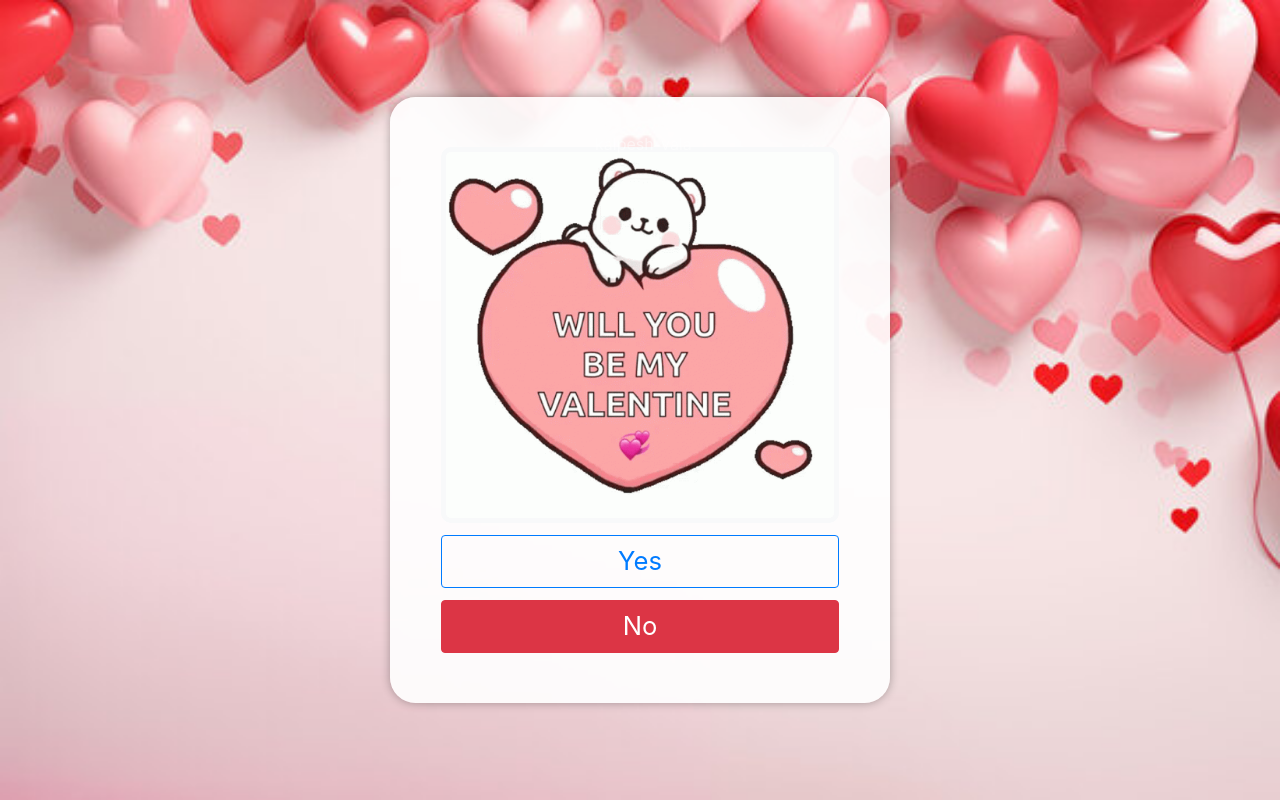
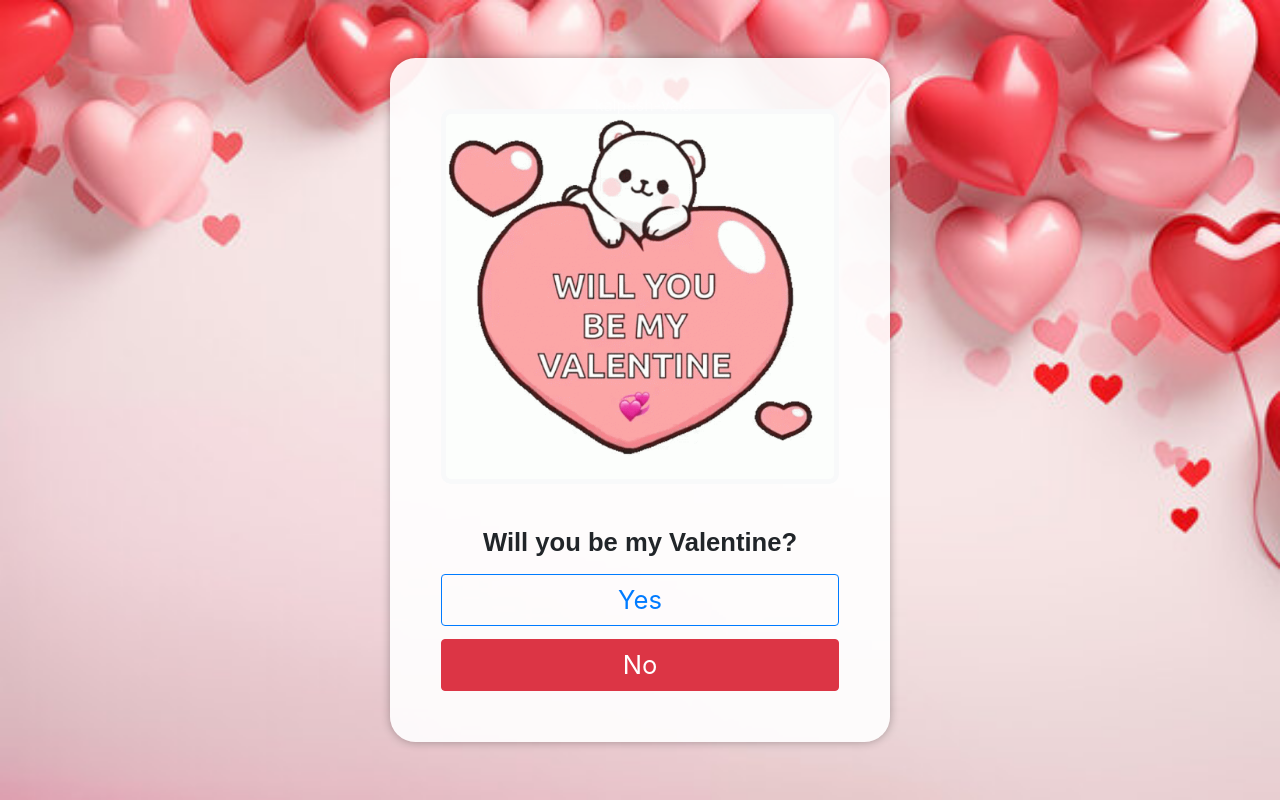
Before and after one commit to Kalpesh-Vala/Kalpesh-vala.github.io, a plain HTML site: page love-week/index.html in a window 1280 px wide. Drawn offline with nearby package versions, Linux system fonts and the light colour scheme.

Commit message:
Update index.html

```diff
--- a/love-week/index.html
+++ b/love-week/index.html
@@ -100,7 +100,7 @@
         <!-- Watermark -->
         <div class="watermark">kalpesh-vala</div>
         <img src="img_ask.gif" class="card-img img-fluid" alt="Will you be my Valentine?">
-        <!--<div id="question">Will you be my Valentine?</div>-->
+        <div id="question">Will you be my Valentine?</div>
         <button id="btn-yes" class="btn btn-outline-primary">Yes</button>
         <button id="btn-no" class="btn btn-danger">No</button>
         <div id="love-you">I love you So Much</div>
```
